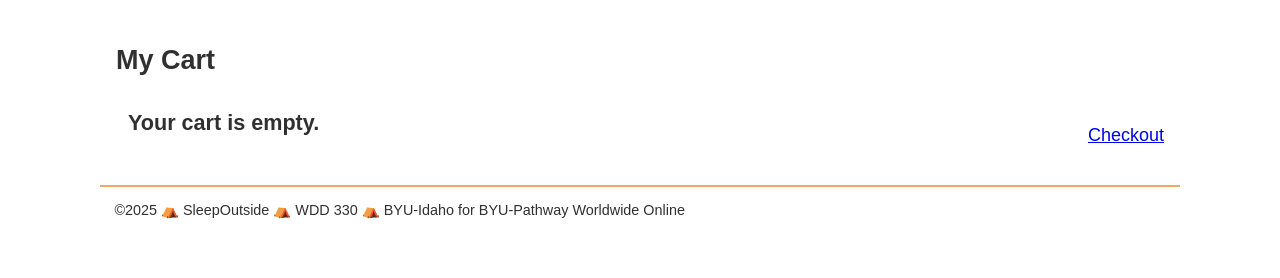
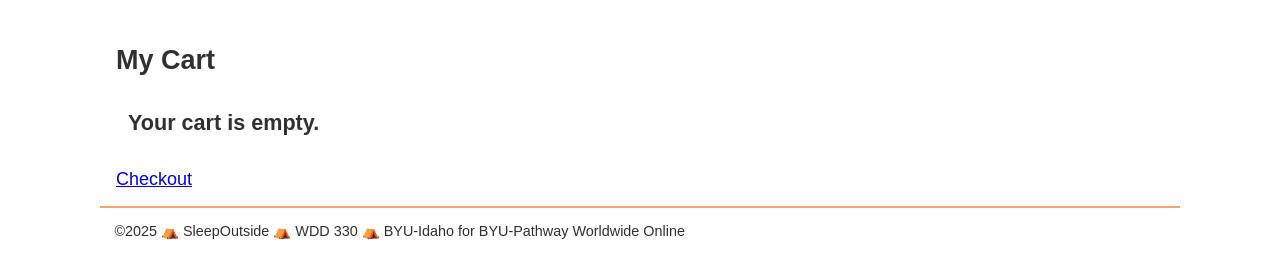
Before and after one commit to gibocode/wdd330, a website: page src/cart/index.html in a window 1280 px wide. Shown: the part 118-396 px from the top of the page. Drawn offline with Linux system fonts and the light colour scheme; files whose address does not match are found by name.

Commit message:
Resolved conflicts #2

```diff
--- a/src/css/style.css
+++ b/src/css/style.css
@@ -97,8 +97,7 @@ p {
 
 /* search box */
 
-.search-form,
-.checkout-button {
+.search-form {
   display: flex;
   align-items: center;
   gap: 0.5rem;
@@ -445,15 +444,6 @@ button {
   padding: 0 0.5em;
 }
 
-
-.cart-footer {
-  display: flex;
-  justify-content: space-between;
-  align-items: center;
-}
-
-
-
 @media screen and (min-width: 500px) {
   body {
     max-width: 1080px;
--- a/src/js/ProductList.mjs
+++ b/src/js/ProductList.mjs
@@ -9,7 +9,7 @@ function productCardTemplate(product) {
     discount = product.SuggestedRetailPrice - product.FinalPrice;
   }
   return `<li class="product-card">
-    <div class="${discounted ? "ruban-discount" : ""}" data-discount="${discount.toFixed(2)}"></div>
+   <div class="${discounted ? "ruban-discount" : ""}" data-discount="${discount.toFixed(2)}"></div>
     <a href="/product_pages/?product=${product.Id}">
       <img src="${product.Images.PrimaryMedium}" alt="Image of ${product.Name}">
       <h2 class="card__brand">${product.Brand.Name}</h2>
```
